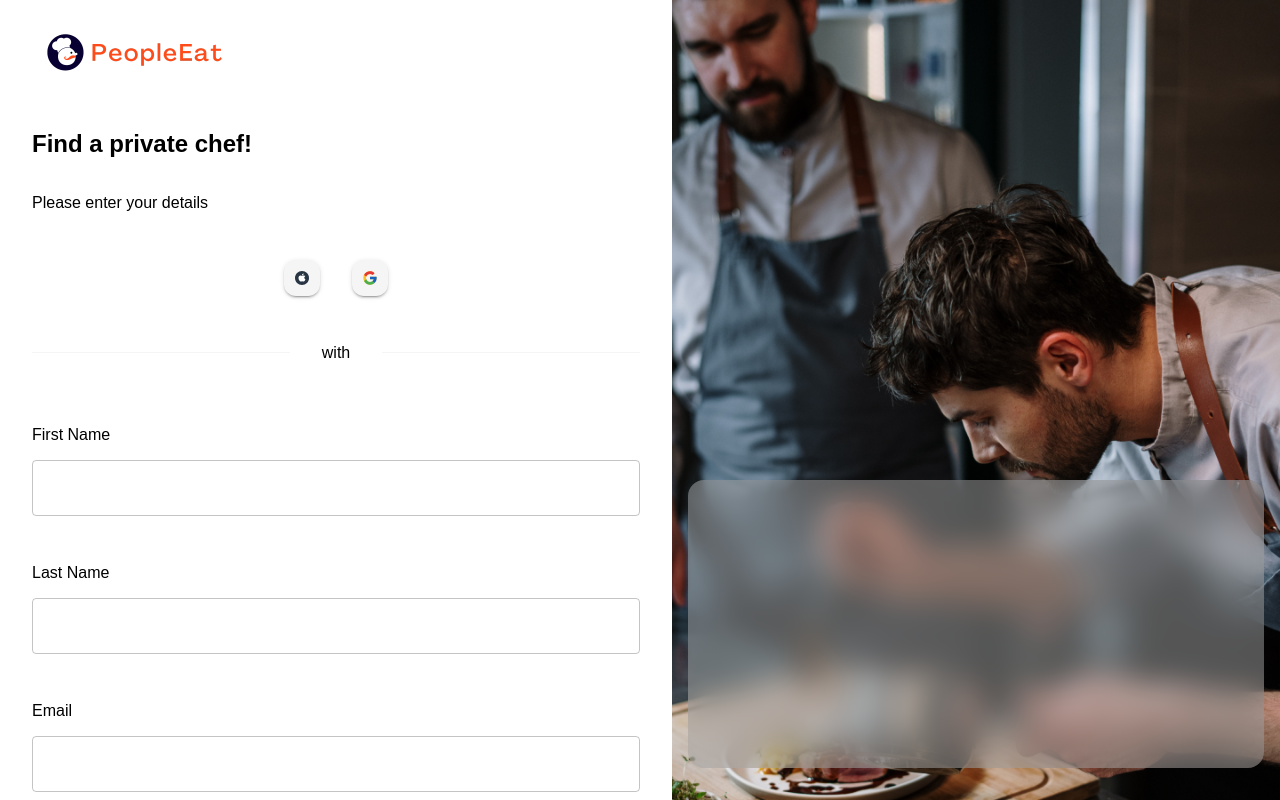
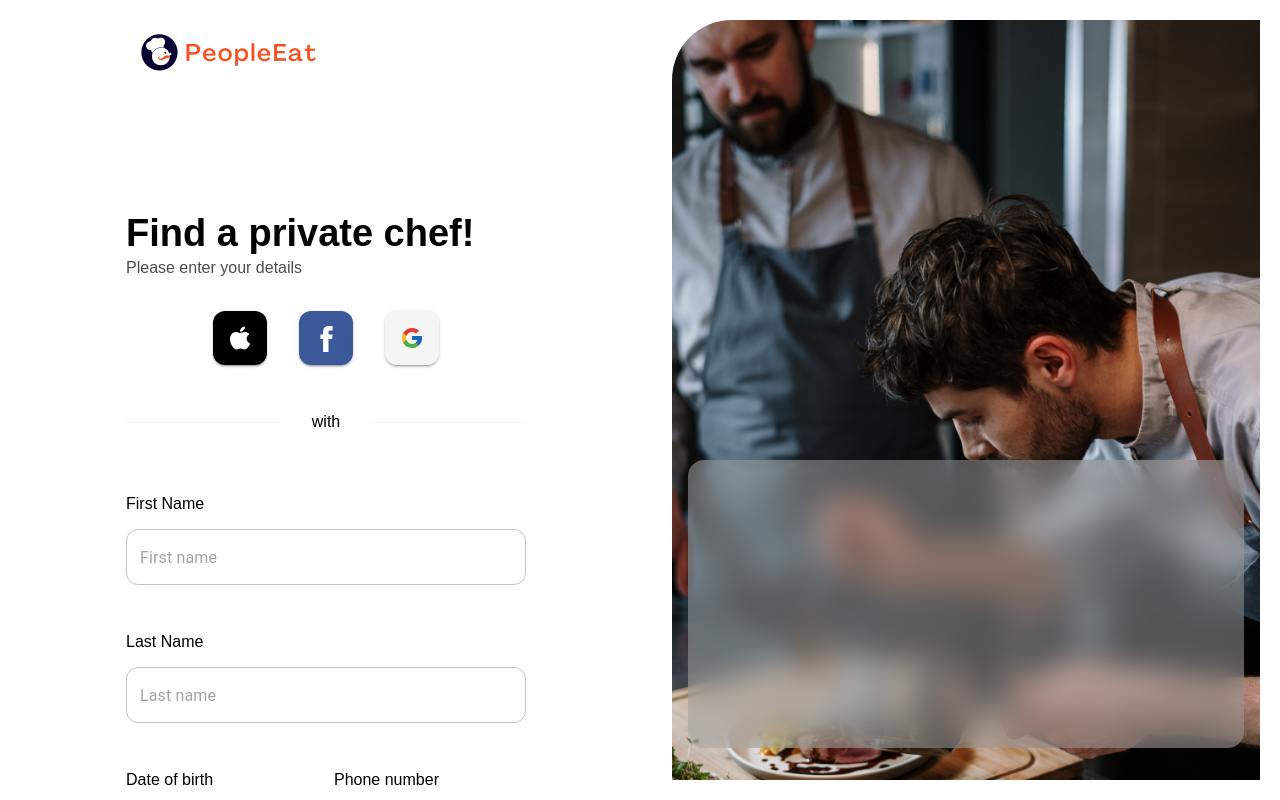
Before and after one commit to people-eat/web-app, a Next.js app: page /sign-up in a window 1280 px wide. Built offline with nearby package versions, Linux system fonts and the light colour scheme.

Commit message:
add styles for sign up page

```diff
--- a/src/components/pages/signUp/index.tsx
+++ b/src/components/pages/signUp/index.tsx
@@ -1,11 +1,17 @@
 import { useMutation } from '@apollo/client';
-import { Button, Checkbox, FormControlLabel, FormGroup, TextField } from '@mui/material';
+import { FormControlLabel, FormGroup } from '@mui/material';
+import { DatePicker } from '@mui/x-date-pickers';
+import moment, { Moment } from 'moment/moment';
 import Image from 'next/image';
 import Link from 'next/link';
 import { useState, type ReactElement } from 'react';
 import { CreateOneUserByEmailAddressDocument } from '../../../data-source/generated/graphql';
+import PEButton from '../../standard/buttons/PEButton';
+import PELineButton from '../../standard/buttons/PELineButton';
+import PECheckbox from '../../standard/checkbox/PECheckbox';
 import { Icon } from '../../standard/icon/Icon';
 import PEIconButton from '../../standard/iconButton/PEIconButton';
+import PEInput from '../../standard/input/PEInput';
 import HStack from '../../utility/hStack/HStack';
 import Spacer from '../../utility/spacer/Spacer';
 import VStack from '../../utility/vStack/VStack';
@@ -13,6 +19,7 @@ import VStack from '../../utility/vStack/VStack';
 export default function SignUpPage(): ReactElement {
     const [firstName, setFirstName] = useState('');
     const [lastName, setLastName] = useState('');
+    const [date, setDate] = useState(moment());
     const [emailAddress, setEmailAddress] = useState('');
     const [password, setPassword] = useState('');
     const [passwordRepeat, setPasswordRepeat] = useState('');
@@ -44,20 +51,21 @@ export default function SignUpPage(): ReactElement {
     return (
         <HStack style={{ height: '100%' }}>
             <VStack style={{ flex: 1, padding: '32px', overflowY: 'scroll' }}>
-                <VStack style={{ gap: '32px', width: '100%', maxWidth: '800px' }}>
+                <VStack style={{ gap: '32px', width: '100%', maxWidth: '400px' }}>
                     <HStack style={{ width: '100%' }}>
                         <Image src={'/people-eat-logo-title.png'} alt="" width={203} height={46} />
                         <Spacer />
                     </HStack>
 
-                    <VStack style={{ width: '100%', alignItems: 'flex-start' }}>
-                        <h2>Find a private chef!</h2>
-                        <p>Please enter your details</p>
+                    <VStack style={{ width: '100%', alignItems: 'flex-start', marginTop: '100px' }}>
+                        <h2 className={'text-heading-xl my-1'}>Find a private chef!</h2>
+                        <p className={'text-preBlack my-1'}>Please enter your details</p>
                     </VStack>
 
                     <HStack style={{ gap: '32px' }}>
-                        <PEIconButton icon={Icon.apple} />
-                        <PEIconButton icon={Icon.google} />
+                        <PEIconButton icon={Icon.appleWhiteIcon} size={'54px'} bg={'#000'} iconSize={24} />
+                        <PEIconButton icon={Icon.facebook} size={'54px'} bg={'#3B5998'} iconSize={48} />
+                        <PEIconButton icon={Icon.google} size={'54px'} bg={'#F5F5F5'} iconSize={24} />
                     </HStack>
 
                     <HStack style={{ width: '100%', alignItems: 'center', gap: '32px' }}>
@@ -68,73 +76,67 @@ export default function SignUpPage(): ReactElement {
 
                     <VStack style={{ width: '100%', alignItems: 'flex-start' }}>
                         <p>First Name</p>
-                        <TextField
-                            style={{ width: '100%' }}
-                            value={firstName}
-                            onChange={(event): void => {
-                                setFirstName(event.target.value);
-                            }}
-                            variant="outlined"
-                        />
+                        <PEInput value={firstName} onChange={setFirstName} type={'text'} placeholder={'First name'} />
                     </VStack>
 
                     <VStack style={{ width: '100%', alignItems: 'flex-start' }}>
                         <p>Last Name</p>
-                        <TextField
-                            style={{ width: '100%' }}
-                            value={lastName}
-                            onChange={(event): void => {
-                                setLastName(event.target.value);
+                        <PEInput value={lastName} onChange={setLastName} type={'text'} placeholder={'Last name'} />
+                    </VStack>
+
+                    <HStack style={{ gap: '16px', width: '100%', alignItems: 'flex-start' }}>
+                        <VStack style={{ width: '100%', alignItems: 'flex-start' }}>
+                            <p>Date of birth</p>
+                            <div className={'border-solid border-[1px] border-disabled p-[11px] rounded-3 hover:border-black'}>
+                                <DatePicker
+                                    value={date}
+                                    onChange={(changedDate: Moment | null): void => {
+                                        if (changedDate) setDate(changedDate);
                                     }}
-                            variant="outlined"
+                                    format={'DD.MM.YYYY'}
+                                    slotProps={{ textField: { variant: 'standard', InputProps: { disableUnderline: true } } }}
                                 />
+                            </div>
                         </VStack>
 
                         <VStack style={{ width: '100%', alignItems: 'flex-start' }}>
+                            <p>Phone number</p>
+                            <PEInput value={lastName} onChange={setLastName} type={'text'} placeholder={'+1 __ ___'} />
+                        </VStack>
+                    </HStack>
+
+                    <VStack style={{ width: '100%', alignItems: 'flex-start' }}>
                         <p>Email</p>
-                        <TextField
-                            style={{ width: '100%' }}
-                            value={emailAddress}
-                            onChange={(event): void => {
-                                setEmailAddress(event.target.value);
-                            }}
-                            variant="outlined"
-                        />
+                        <PEInput value={emailAddress} onChange={setEmailAddress} type={'email'} placeholder={'email'} />
                     </VStack>
 
                     <VStack style={{ width: '100%', alignItems: 'flex-start' }}>
                         <p>Password</p>
-                        <TextField
-                            style={{ width: '100%' }}
-                            type="password"
-                            value={password}
-                            onChange={(event): void => {
-                                setPassword(event.target.value);
-                            }}
-                            variant="outlined"
-                        />
+                        <PEInput type={'password'} value={password} onChange={setPassword} placeholder={'password'} />
                     </VStack>
 
                     <VStack style={{ width: '100%', alignItems: 'flex-start' }}>
                         <p>Repeat Password</p>
-                        <TextField
-                            style={{ width: '100%' }}
-                            type="password"
-                            value={passwordRepeat}
-                            onChange={(event): void => {
-                                setPasswordRepeat(event.target.value);
-                            }}
-                            variant="outlined"
-                        />
+                        <PEInput type={'password'} value={passwordRepeat} onChange={setPasswordRepeat} placeholder={'password repeat'} />
                     </VStack>
 
-                    <VStack style={{ width: '100%', alignItems: 'flex-start', padding: '16px', borderColor: 'gray', borderWidth: 1 }}>
+                    <VStack
+                        style={{
+                            width: '100%',
+                            maxWidth: '400px',
+                            alignItems: 'flex-start',
+                            padding: '16px',
+                            border: '1px solid rgba(31, 31, 31, 0.2)',
+                            boxSizing: 'border-box',
+                            borderRadius: '16px',
+                        }}
+                    >
                         <FormGroup>
                             <FormControlLabel
                                 control={
-                                    <Checkbox
-                                        value={acceptedPrivacyPolicy}
-                                        onChange={(event): void => setAcceptedPrivacyPolicy(event.target.checked)}
+                                    <PECheckbox
+                                        checked={acceptedPrivacyPolicy}
+                                        onCheckedChange={setAcceptedPrivacyPolicy}
                                     />
                                 }
                                 label="I have read and accept the Privacy Policy"
@@ -143,27 +145,32 @@ export default function SignUpPage(): ReactElement {
                         <FormGroup>
                             <FormControlLabel
                                 control={
-                                    <Checkbox value={acceptedTerms} onChange={(event): void => setAcceptedTerms(event.target.checked)} />
+                                    <PECheckbox
+                                        checked={acceptedTerms}
+                                        onCheckedChange={setAcceptedTerms}
+                                    />
                                 }
                                 label="I have read and accept the Terms and Conditions"
                             />
                         </FormGroup>
                     </VStack>
 
-                    <Button variant="contained" style={{ width: '100%' }} onClick={(): any => createOneUserByEmailAddress()}>
-                        Sign up
-                    </Button>
+                    <PEButton className={'w-full'} title={'Sign up'} onClick={(): any => createOneUserByEmailAddress()} />
 
                     <HStack style={{ alignItems: 'center' }}>
-                        You already have a profile? &nbsp;
-                        <Link href={'/sign-in'}>
-                            <Button>Sign in here</Button>
+                        <p className={'text-disabled'}>You already have a profile? &nbsp;</p>
+                        <Link href={'/sign-in'} className={'no-underline'}>
+                            <PELineButton title={'Sign in here'} fontSize={'text-text-m'} />
                         </Link>
                     </HStack>
                 </VStack>
             </VStack>
 
-            <VStack style={{ flex: 1, backgroundImage: 'url(/picture-1.png)', backgroundPosition: 'center', backgroundSize: 'cover' }}>
+            <VStack className={'p-5 w-full'} style={{ flex: 1 }}>
+                <VStack
+                    className={'w-full rounded-tl-15'}
+                    style={{ flex: 1, backgroundImage: 'url(/picture-1.png)', backgroundPosition: 'center', backgroundSize: 'cover' }}
+                >
                     <Spacer />
                     <VStack
                         style={{
@@ -179,6 +186,7 @@ export default function SignUpPage(): ReactElement {
                         <HStack></HStack>
                     </VStack>
                 </VStack>
+            </VStack>
         </HStack>
     );
 }
--- a/src/components/standard/checkbox/PECheckboxProps.ts
+++ b/src/components/standard/checkbox/PECheckboxProps.ts
@@ -3,4 +3,5 @@ import { type CheckboxProps } from '@mui/material';
 export interface PECheckboxProps extends CheckboxProps {
     disabled?: boolean;
     checked?: boolean;
+    onCheckedChange?: (changedChecked: boolean) => void;
 }
```
Also changed, not shown: src/components/pages/signIn/index.tsx (+2 -8 lines), src/components/standard/buttons/PELineButton.tsx (+3 -8 lines), src/components/standard/checkbox/PECheckbox.tsx (+6 -1 lines). Lines whose indentation alone changed are shown as unchanged.
